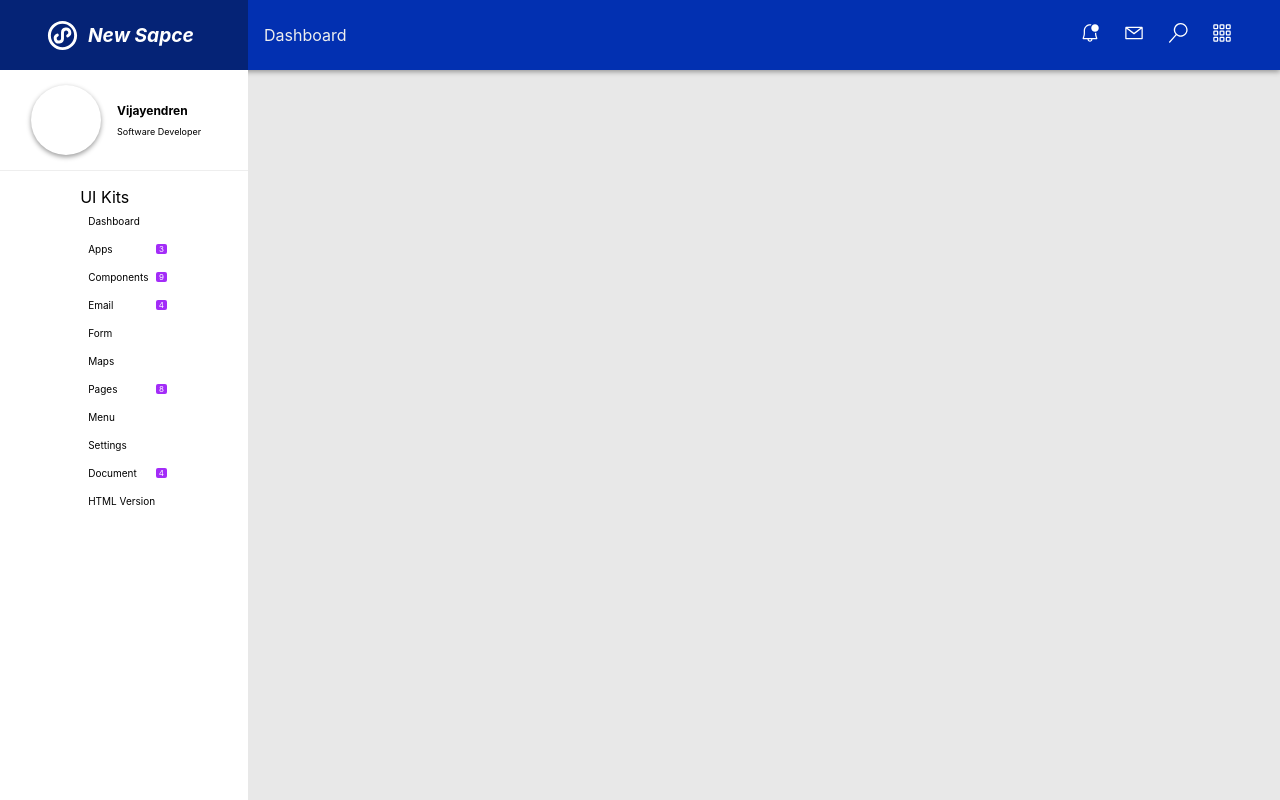
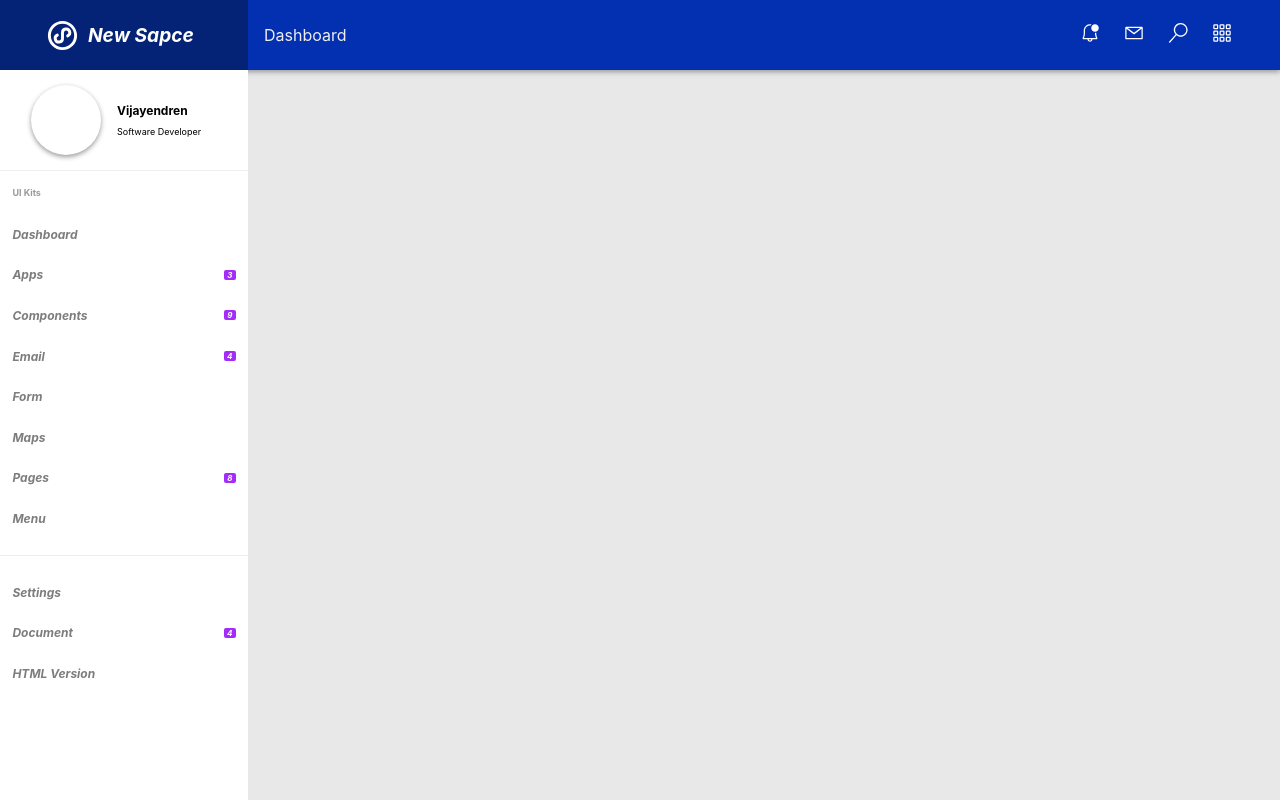
Before and after one commit to R-vijayendren/dashboard-style-guide, a React (Create React App) app: page / in a window 1280 px wide. Built offline with nearby package versions, Linux system fonts and the light colour scheme.

Commit message:
Added the new style changes for the options and its items

```diff
--- a/src/components/SideBar/SideBar.scss
+++ b/src/components/SideBar/SideBar.scss
@@ -33,4 +33,55 @@
       }
     }
   }
+
+  .option-item {
+    @include flexLayout(row, center, space-between);
+    width: 90%;
+    font-size: 12px;
+    font-weight: bold;
+    font-style: italic;
+    color: rgb(126, 125, 125);
+
+    .option-name {
+      @include flexLayoutWithGap(row, center, flex-start, .5rem);
+    }
+
+    .option-badge {
+      font-size: 8px;
+      padding: 0 .2rem;
+      border-radius: 2px;
+      color: #fff;
+    }
+
+    &:hover {
+      background-color: rgb(233, 232, 232);
+      color: #555;
+      cursor: pointer;
+    }
+  }
+
+  .userUiKits {
+    @include flexLayoutWithGap(column, center, flex-start, 1rem);
+    width: 100%;
+
+    .kit-label {
+      width: 90%;
+      text-align: start;
+      font-size: 9px;
+      font-weight: bold;
+      color: #999;
+    }
+
+    .sideBar-user-options {
+      @include flexLayout(column, center, flex-start);
+      border-bottom: 1px solid rgb(238, 238, 238);
+      width: 100%;
+      padding-bottom: 1rem;
+    }
+
+    .sideBar-global-options {
+      @include flexLayout(column, center, flex-start);
+      width: 100%;
+    }
+  }
 }
--- a/src/components/SideBar/helpers.js
+++ b/src/components/SideBar/helpers.js
@@ -36,11 +36,18 @@ const renderIcon = value => {
 
 export const renderOptions = option => {
   return (
-    <div key={option.key} className='option-item pd-05'>
+    <div key={option.key} className='option-item pd-08'>
       <div className='option-name'>
         {renderIcon(option.key)} {option.label}
       </div>
-      {option.count && <div className='option-badge'>{option.count}</div>}
+      {option.count && (
+        <div
+          style={{ backgroundColor: option.badgeColor }}
+          className='option-badge'
+        >
+          {option.count}
+        </div>
+      )}
     </div>
   );
 };
```
